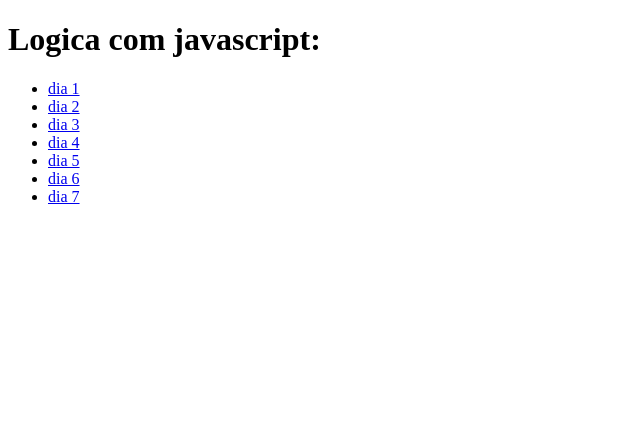
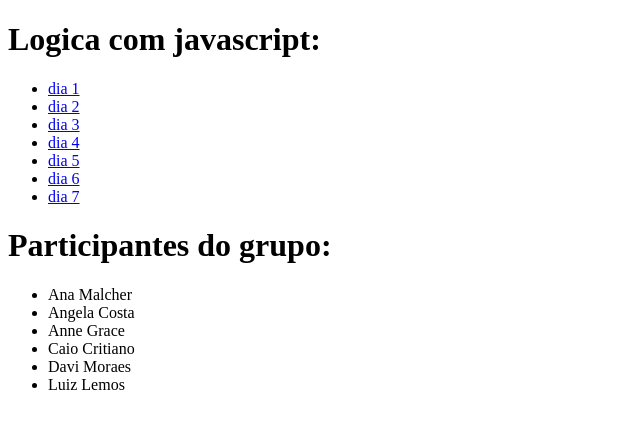
Before and after one commit to CaioCristianoDev/7daysofcode, a plain HTML site: page index.html in a window 1280 px wide. Shown: the whole page, without its empty margins (0-640 px from the left). Drawn offline with Linux system fonts and the light colour scheme.

Commit message:
Adicionado participantes em index.html

```diff
--- a/index.html
+++ b/index.html
@@ -30,5 +30,14 @@
                 <a href="logica_com_javascript/dia7.html">dia 7</a>
             </li>
         </ul>
+        <h1>Participantes do grupo:</h1>
+        <ul>
+            <li>Ana Malcher</li>
+            <li>Angela Costa</li>
+            <li>Anne Grace</li>
+            <li>Caio Critiano</li>
+            <li>Davi Moraes</li>
+            <li>Luiz Lemos</li>
+        </ul>
     </body>
 </html>
```
